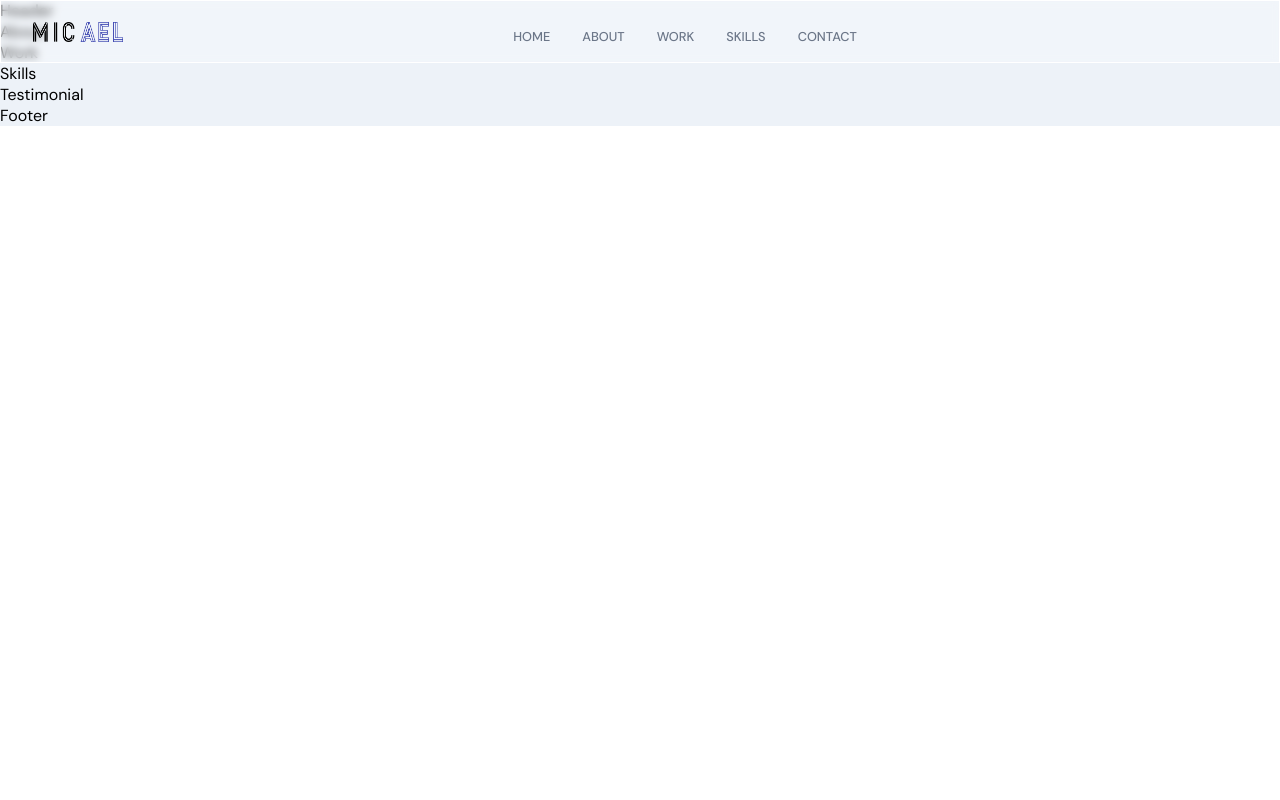
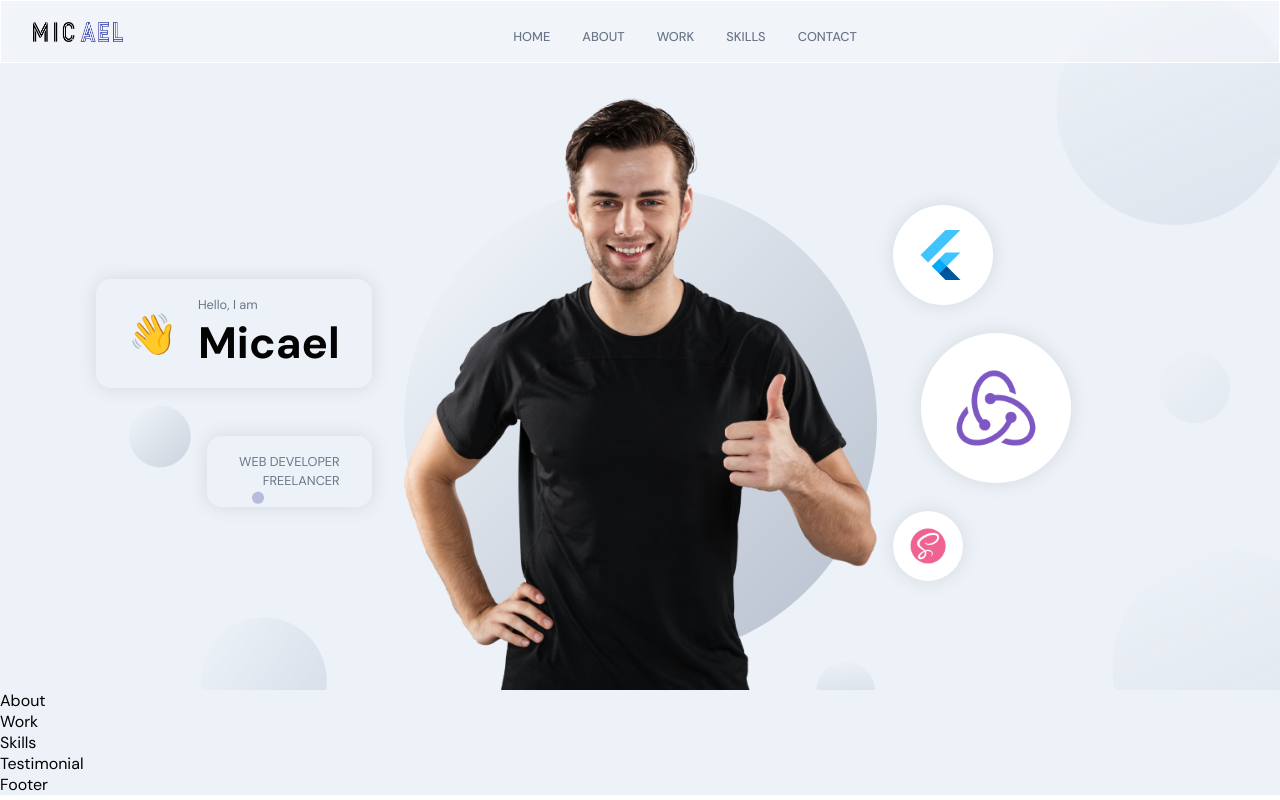
Before and after one commit to kmlibin/ReactPersonalPortfolio, a React (Create React App) app in the folder frontend_react/: page / in a window 1280 px wide. Built offline with nearby package versions, Linux system fonts and the light colour scheme.

Commit message:
completed header section

```diff
--- a/frontend_react/src/container/Header/Header.jsx
+++ b/frontend_react/src/container/Header/Header.jsx
@@ -1,10 +1,71 @@
-import React from 'react'
+import React from "react";
+
+import { motion } from "framer-motion";
+import { images } from "../../constants";
 
 //styles
-import './Header.scss'
+import "./Header.scss";
+
+const scaleVariants = {
+  whileInView: {
+    scale: [0, 1],
+    opacity: [0, 1],
+    transition: {
+      duration: 1,
+      ease: "easeInOut",
+    },
+  },
+};
 
 export default function Header() {
   return (
-    <div>Header</div>
-  )
+    <div id="home" className="app__header app__flex">
+      <motion.div
+        whileInView={{ x: [-100, 0], opacity: [0, 1] }}
+        transition={{ duration: 0.5 }}
+        className="app__header-info"
+      >
+        <div className="app__header-badge">
+          <div className="badge-cmp app__flex">
+            <span>👋</span>
+            <div style={{ marginLeft: 20 }}>
+              <p className="p-text">Hello, I am </p>
+              <h1 className="head-text">Micael</h1>
+            </div>
+          </div>
+          <div className="tag-cmp app__flex">
+            <p className="p-text">Web Developer</p>
+            <p className="p-text">Freelancer</p>
+          </div>
+        </div>
+      </motion.div>
+
+      <motion.div
+        whileInView={{ opacity: [0, 1] }}
+        transition={{ duration: 0.5, delayChildren: 0.5 }}
+        className="app__header-img"
+      >
+        <img src={images.profile} alt="profile_bg" />
+        <motion.img
+          whileInView={{ scale: [0, 1] }}
+          transition={{ duration: 1, ease: "easeInOut" }}
+          src={images.circle}
+          alt="profile_circle"
+          className="overlay_circle"
+        />
+      </motion.div>
+
+      <motion.div
+        variant={scaleVariants}
+        whileInView={scaleVariants.whileInView}
+        className="app__header-circles"
+      >
+        {[images.flutter, images.redux, images.sass].map((item, index) => (
+          <div className="circle-cmp app__flex" key={`circle-${index}`}>
+            <img src={item} alt="circle" />
+          </div>
+        ))}
+      </motion.div>
+    </div>
+  );
 }
--- a/frontend_react/src/container/Header/Header.scss
+++ b/frontend_react/src/container/Header/Header.scss
@@ -0,0 +1,188 @@
+#home {
+  position: relative;
+  background: url("../../assets/bgIMG.png");
+  background-size: cover;
+  background-repeat: repeat;
+  background-position: center;
+
+  .app__wrapper {
+    padding: 0;
+
+    .copyright {
+      display: none;
+    }
+  }
+}
+
+.app__header {
+  flex: 1;
+  width: 100%;
+  height: 100%;
+  flex-direction: row;
+  padding: 6rem 2rem 0;
+
+  @media screen and (min-width: 2000px) {
+    padding-top: 8rem;
+  }
+
+  @media screen and (max-width: 1200px) {
+    flex-direction: column;
+  }
+
+  @media screen and (max-width: 450px) {
+    padding: 6rem 1rem 2rem;
+  }
+}
+
+.app__header-info {
+  flex: 0.65;
+  display: flex;
+  flex-direction: column;
+  justify-content: flex-start;
+  align-items: flex-start;
+  height: 100%;
+  margin: 0 2rem;
+
+  @media screen and (max-width: 1200px) {
+    width: 100%;
+    margin-right: 0rem;
+  }
+}
+
+.app__header-badge {
+  width: 100%;
+  display: flex;
+  justify-content: flex-end;
+  align-items: flex-end;
+  flex-direction: column;
+
+  .badge-cmp,
+  .tag-cmp {
+    padding: 1rem 2rem;
+    border: var(--white-color);
+    border-radius: 15px;
+    flex-direction: row;
+    width: auto;
+    box-shadow: 0 0 20px rgba(0, 0, 0, 0.1);
+  }
+
+  .tag-cmp {
+    flex-direction: column;
+    margin-top: 3rem;
+
+    p {
+      width: 100%;
+      text-transform: uppercase;
+      text-align: right;
+    }
+  }
+    span {
+      font-size: 2.5rem;
+
+      @media screen and (min-width: 2000px) {
+        font-size: 5rem;
+      }
+    }
+
+    @media screen and (max-width: 1200px) {
+      justify-content: flex-start;
+      align-items: flex-start;
+    }
+  }
+
+
+.app__header-circles {
+  flex: 0.75;
+  display: flex;
+  flex-direction: column;
+  justify-content: space-evenly;
+  align-items: flex-start;
+  height: 100%;
+  margin-left: 1rem;
+
+  div {
+    width: 100px;
+    height: 100px;
+    border-radius: 50%;
+    background: var(--white-color);
+    box-shadow: 0 0 20px rgba(0, 0, 0, 0.1);
+
+    img {
+      width: 60%;
+      height: 60%;
+    }
+  }
+
+  div:nth-child(1) {
+    width: 100px;
+    height: 100px;
+  }
+
+  div:nth-child(2) {
+    margin: 1.75rem;
+    width: 150px;
+    height: 150px;
+  }
+
+  div:nth-child(3) {
+    width: 70px;
+    height: 70px;
+  }
+
+  @media screen and (min-width: 2000px) {
+    div:nth-child(1) {
+      width: 400px;
+      height: 400px;
+    }
+
+    div:nth-child(2) {
+      width: 170px;
+      height: 170px;
+    }
+
+    div:nth-child(3) {
+      width: 200px;
+      height: 200px;
+    }
+  }
+
+  @media screen and (max-width: 1200px) {
+    width: 100%;
+    flex-direction: row;
+    flex-wrap: wrap;
+    margin-left: 0;
+
+    div {
+      width: 1rem;
+    }
+  }
+}
+
+.app__header-img {
+  flex: 1;
+  height: 100%;
+  display: flex;
+  justify-content: flex-end;
+  align-items: flex-end;
+  position: relative;
+
+  img {
+    width: 100%;
+    object-fit: contain;
+    z-index: 1;
+  }
+
+  .overlay_circle {
+    position: absolute;
+    left: 0;
+    right: 0;
+    bottom: 0;
+    z-index: 0;
+    width: 100%;
+    height: 90%;
+
+    @media screen and (max-width: 1200px) {
+      margin: 2rem 0;
+    }
+  }
+}
```
